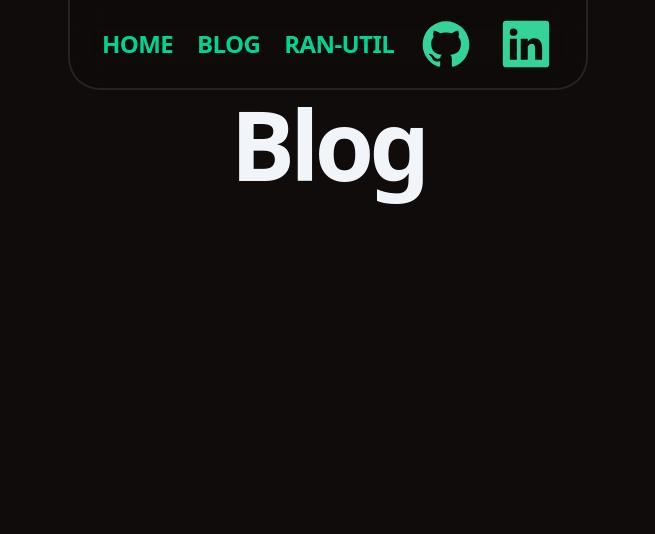
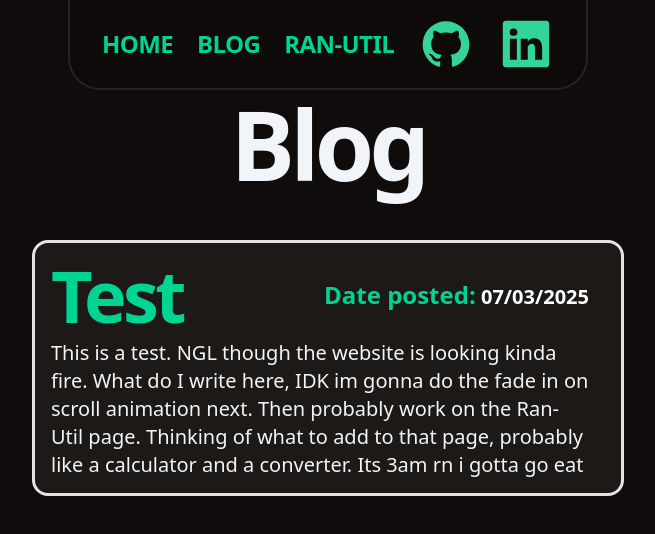
Before and after one commit to DarraghKennedy2008/MyWebsite, a Next.js app: page /blog in a window 1280 px wide. Shown: the top 534 px of the page, without its empty margins (312-967 px from the left). Built offline with nearby package versions, Linux system fonts and the light colour scheme.

Commit message:
Blog page setup

```diff
--- a/app/blog/page.tsx
+++ b/app/blog/page.tsx
@@ -1,12 +1,25 @@
 "use client"
 export default function Blog() {
 return (
-<main className="flex justify-center items-center ">
+<main className="flex justify-center items-center flex-col ">
 
-<h1 className="text-5xl sm:text-6xl md:text-7xl lg:text-8xl text-slate-100 font-bold tracking-tighter pt-24">Blog</h1>
+<h1 className="text-5xl sm:text-6xl md:text-7xl lg:text-8xl text-slate-100 font-bold tracking-tighter pt-24 pb-8">Blog</h1>
 
+        <div className="p-4 w-full max-w-6xl flex justify-center cursor-pointer">
+<div className="w-full lg:w-148 lg:h-64 border-3 border-zinc-200 rounded-2xl flex flex-col lg:flex-row p-4 bg-stone-900 hover:scale-105 transition-transform duration-300">
+    {/*Title and date postedddd*/}
+    <div className="flex flex-col w-full pr-0 lg:pr-4 overflow-auto">
+    <h1 className="text-4xl sm:text-5xl md:text-6xl lg:text-7xl text-emerald-400 font-bold tracking-tighter mb-2 flex justify-between items-center">Test
+        <span className="text-right text-sm lg:text-2xl tracking-normal">Date posted:<span className="text-white text-[12px] md:text-xl lg:text-xl"> 07/03/2025</span></span></h1>
 
-
+    {/*Input whatever I wanna talk about*/}
+    <p className="text-lg sm:text-xl text-slate-100 lg: break-words">
+        This is a test. NGL though the website is looking kinda fire. What do I write here, IDK im gonna do the fade in on scroll animation next. Then probably work on the Ran-Util page.
+        Thinking of what to add to that page, probably like a calculator and a converter. Its 3am rn i gotta go eat something. Diary Signing Off🤓☝️!
+    </p>
+    </div>
+</div>
+</div>
 </main>
 );
 }
```
